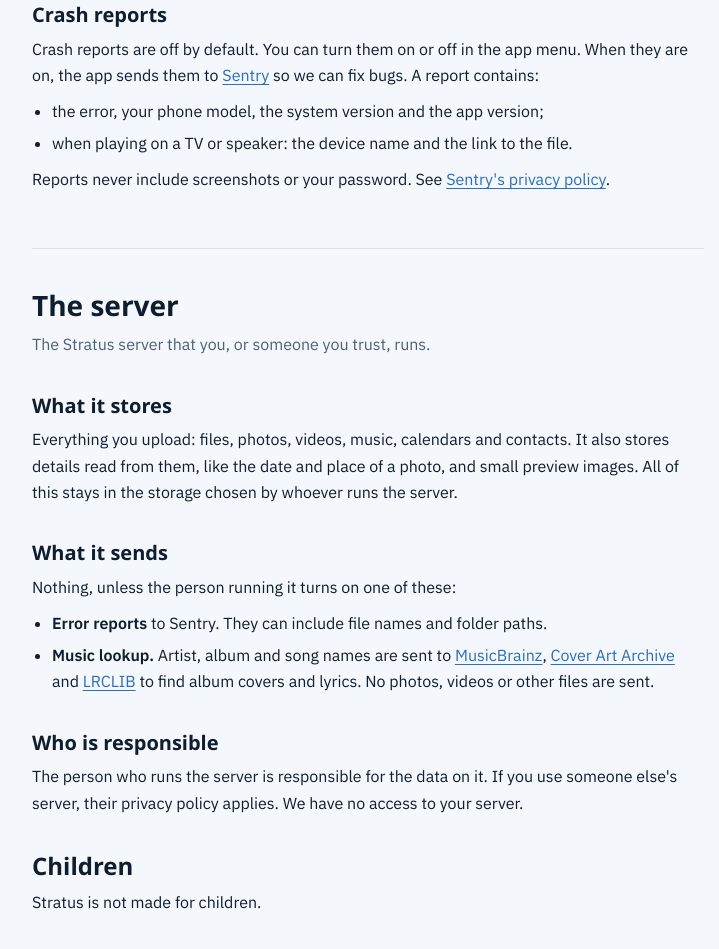
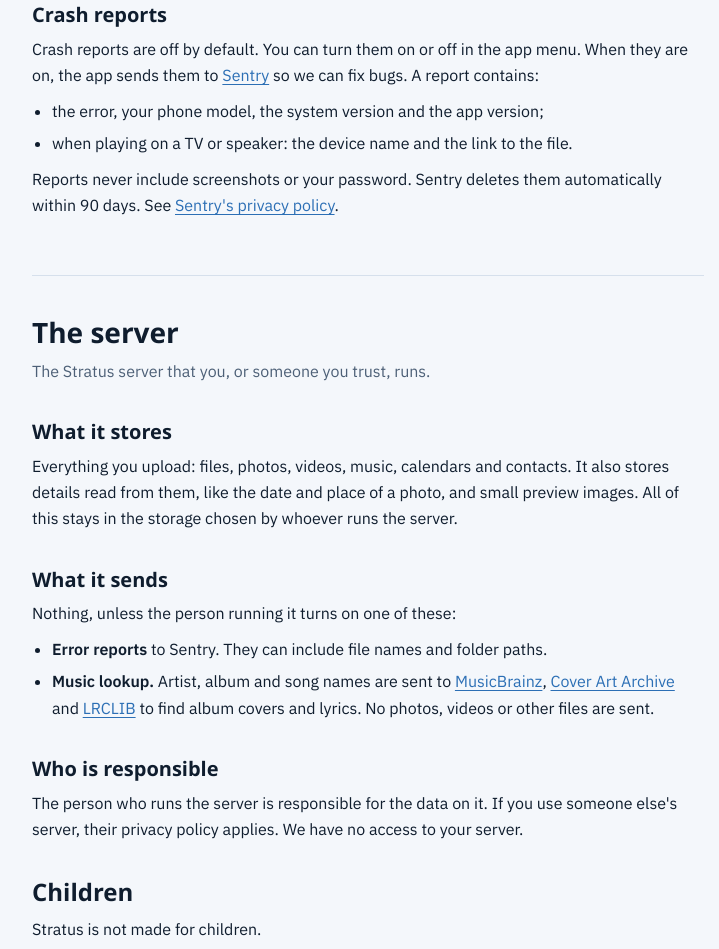
Before and after one commit to stratus-private-cloud/stratus-private-cloud.github.io, a plain HTML site: page privacy.html in a window 1280 px wide. Shown: the part 1084-2033 px from the top of the page, without its empty margins (272-991 px from the left). Drawn offline with Linux system fonts and the light colour scheme; a web font is replaced by a local one.

Commit message:
Crash reports are deleted within 90 days (#2)
Claude-Session: https://claude.ai/code/session_01NcvGWtSks9Z9hHx9umapJr

Co-authored-by: Claude Opus 5.5 <noreply@anthropic.com>

```diff
--- a/privacy.html
+++ b/privacy.html
@@ -128,7 +128,7 @@ footer { border-top: 1px solid var(--line); padding-block: 2rem; color: var(--mu
           <li>the error, your phone model, the system version and the app version;</li>
           <li>when playing on a TV or speaker: the device name and the link to the file.</li>
         </ul>
-        <p>Reports never include screenshots or your password. See <a href="https://sentry.io/privacy/">Sentry's privacy policy</a>.</p>
+        <p>Reports never include screenshots or your password. Sentry deletes them automatically within 90 days. See <a href="https://sentry.io/privacy/">Sentry's privacy policy</a>.</p>
       </section>
     </div>
 
```
